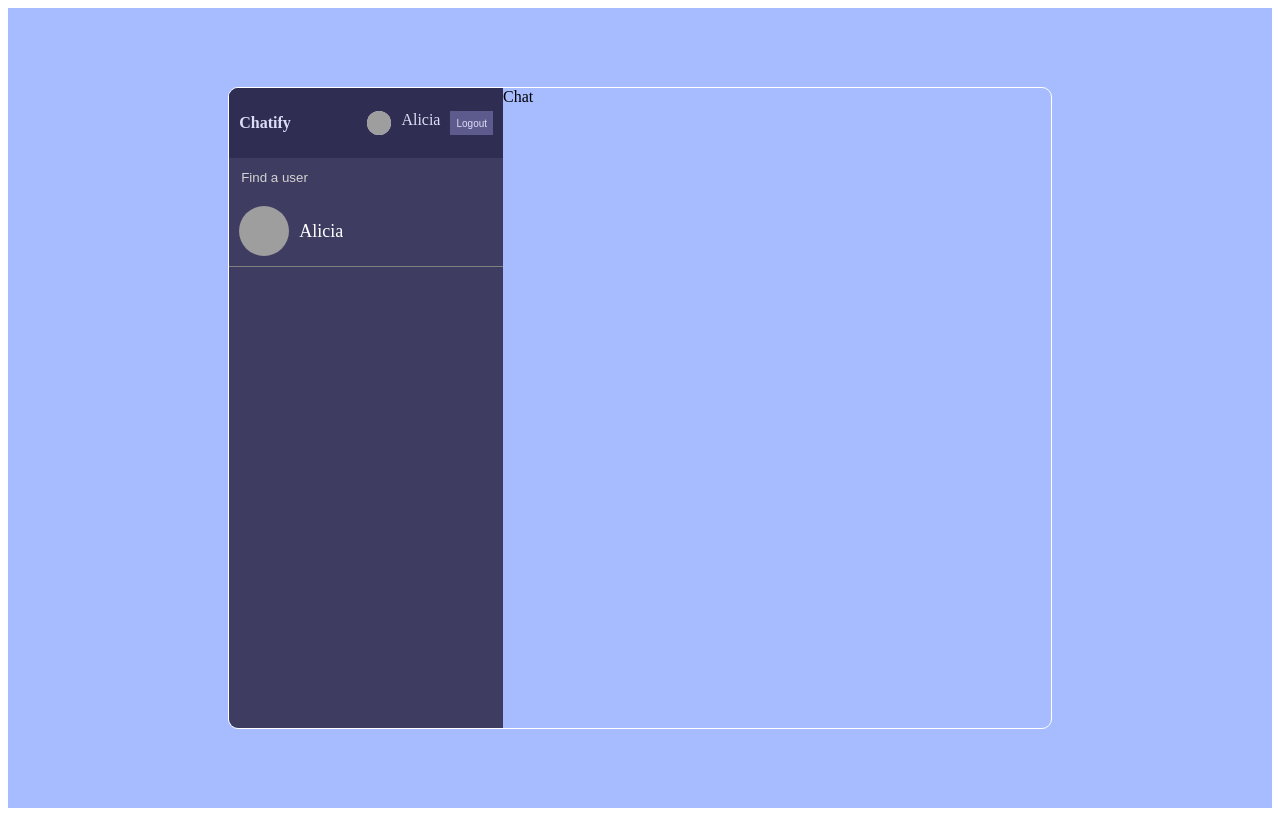
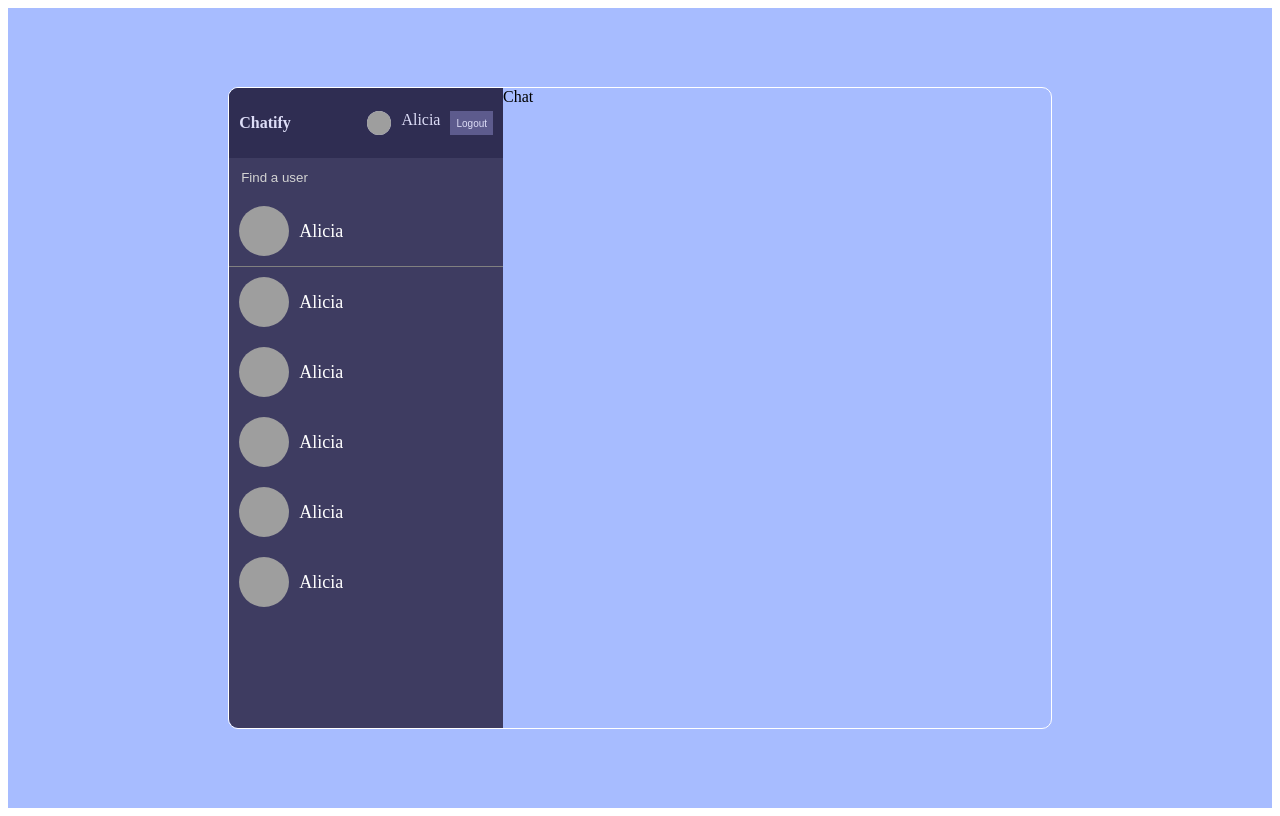
Before and after one commit to AdityaDhanarajKundu/ChatApplication, a React (Vite) app in the folder chat/: page /home in a window 1280 px wide. Built offline with nearby package versions, Linux system fonts and the light colour scheme; grey boxes are pictures that could not be loaded.

Commit message:
added the chats component to the sidebar

```diff
--- a/chat/src/components/Sidebar.jsx
+++ b/chat/src/components/Sidebar.jsx
@@ -1,12 +1,14 @@
 import React from 'react';
 import Navbar from "./Navbar";
 import Search from './Search';
+import Chats from './Chats';
 
 const Sidebar = () => {
   return (
     <div className='sidebar'>
       <Navbar />
       <Search />
+      <Chats />
     </div>
   );
 }
```
